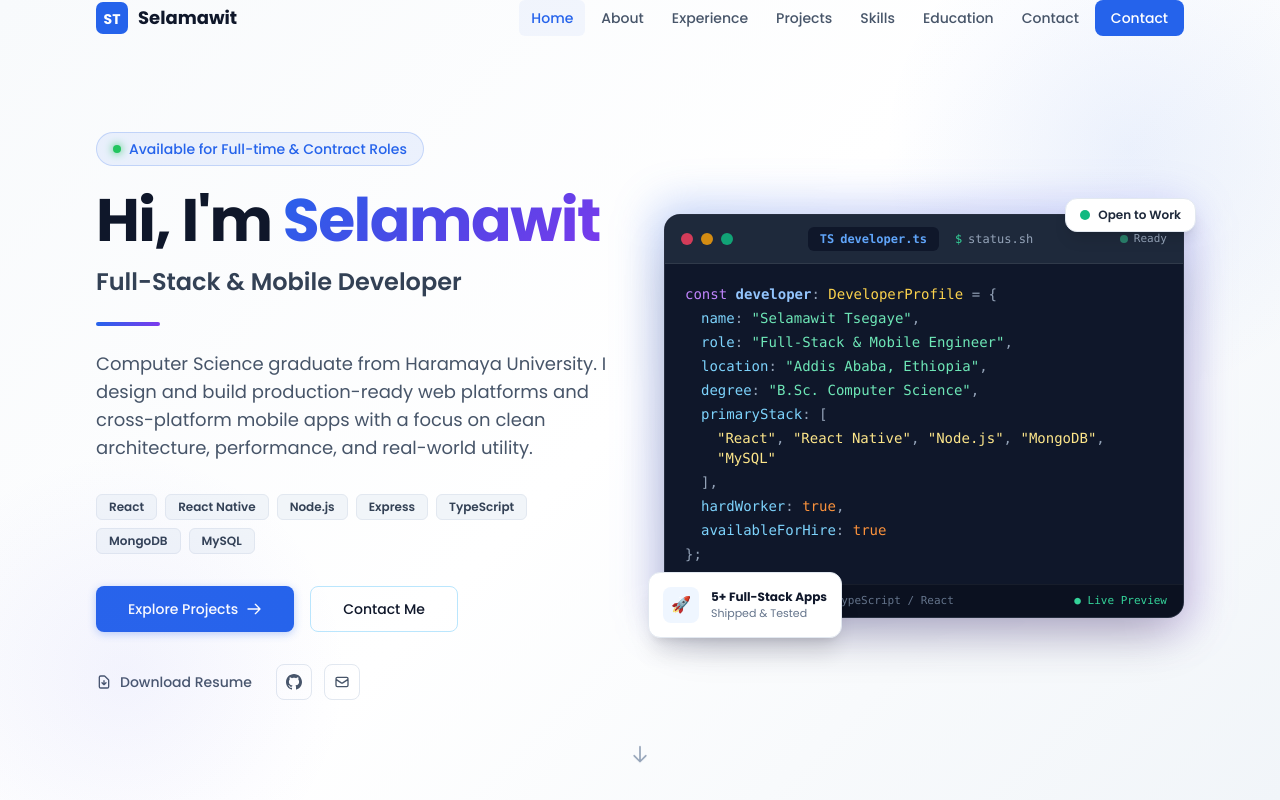
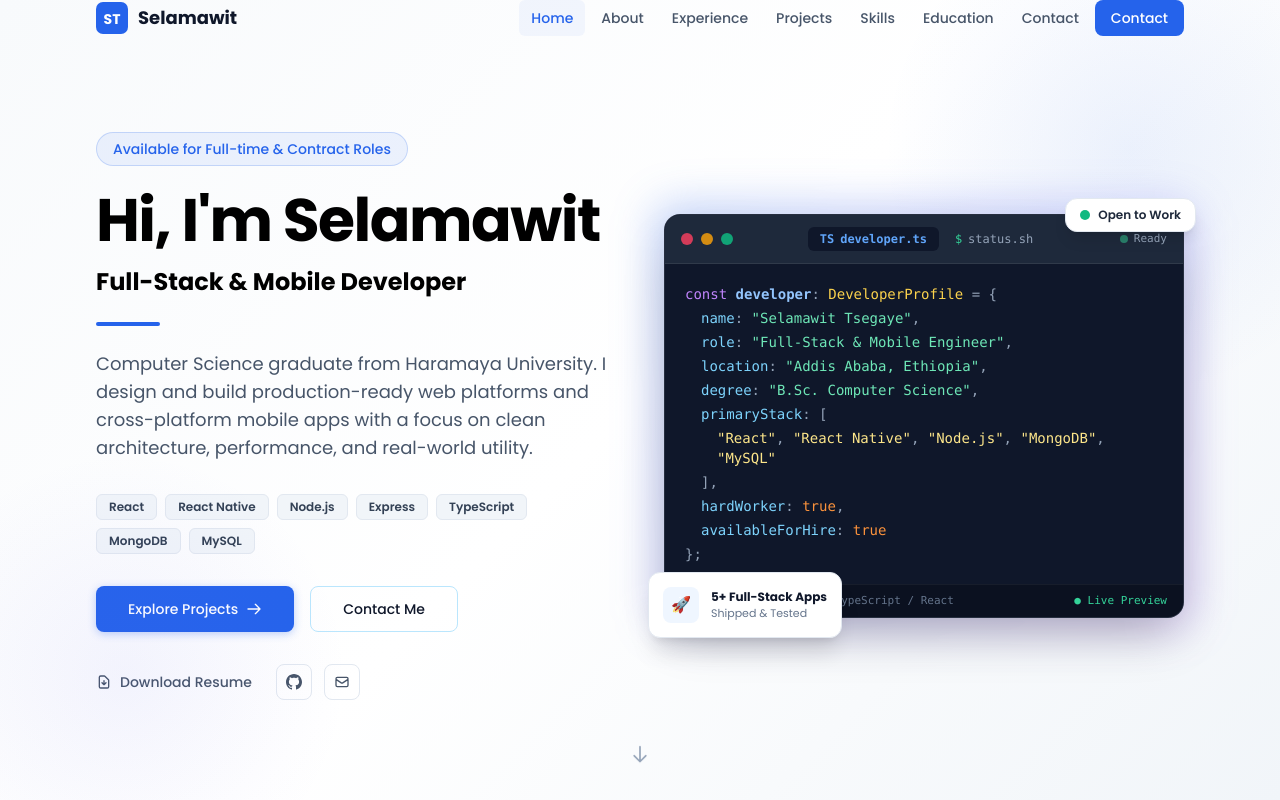
Before and after one commit to tsegayes332-cell/portfolio, a React (Create React App) app: page / in a window 1280 px wide. Shown: the top 800 px of the page. Built offline with nearby package versions, Linux system fonts and the light colour scheme; the HTML template or start-up script is replaced by a standard one.

Commit message:
Remove green dot from pill and change Hero title text colors to solid black

```diff
--- a/src/components/Hero.js
+++ b/src/components/Hero.js
@@ -42,47 +42,26 @@ const Hero = () => {
           <div className="lg:col-span-6 text-center lg:text-left">
             {/* Availability Pill */}
             <div
-              className="inline-flex items-center gap-2 px-4 py-1.5 rounded-full mb-6 text-xs sm:text-sm font-medium"
+              className="inline-flex items-center px-4 py-1.5 rounded-full mb-6 text-xs sm:text-sm font-medium"
               style={{
                 background: 'rgba(37,99,235,0.08)',
                 color: '#2563EB',
                 border: '1px solid rgba(37,99,235,0.2)',
               }}
             >
-              <span
-                style={{
-                  width: '8px',
-                  height: '8px',
-                  borderRadius: '50%',
-                  background: '#22c55e',
-                  display: 'inline-block',
-                  boxShadow: '0 0 8px #22c55e',
-                }}
-              />
               Available for Full-time &amp; Contract Roles
             </div>
 
-            <h1 className="text-4xl sm:text-5xl xl:text-6xl font-extrabold text-slate-900 mb-4 leading-tight tracking-tight">
-              Hi, I'm{' '}
-              <span
-                style={{
-                  background: 'linear-gradient(135deg, #2563EB 0%, #4f46e5 50%, #7c3aed 100%)',
-                  WebkitBackgroundClip: 'text',
-                  WebkitTextFillColor: 'transparent',
-                  backgroundClip: 'text',
-                }}
-              >
-                Selamawit
-              </span>
+            <h1 className="text-4xl sm:text-5xl xl:text-6xl font-extrabold text-black mb-4 leading-tight tracking-tight">
+              Hi, I'm Selamawit
             </h1>
 
-            <h2 className="text-xl sm:text-2xl text-slate-700 font-semibold mb-6 flex items-center justify-center lg:justify-start gap-2">
+            <h2 className="text-xl sm:text-2xl text-black font-bold mb-6 flex items-center justify-center lg:justify-start gap-2">
               <span>Full-Stack &amp; Mobile Developer</span>
             </h2>
 
             <div
-              className="w-16 h-1 rounded-full mx-auto lg:mx-0 mb-6"
-              style={{ background: 'linear-gradient(90deg, #2563EB, #7c3aed)' }}
+              className="w-16 h-1 rounded-full mx-auto lg:mx-0 mb-6 bg-primary"
             />
 
             <p className="text-base sm:text-lg text-slate-600 mb-8 max-w-xl mx-auto lg:mx-0 leading-relaxed font-normal">
```
